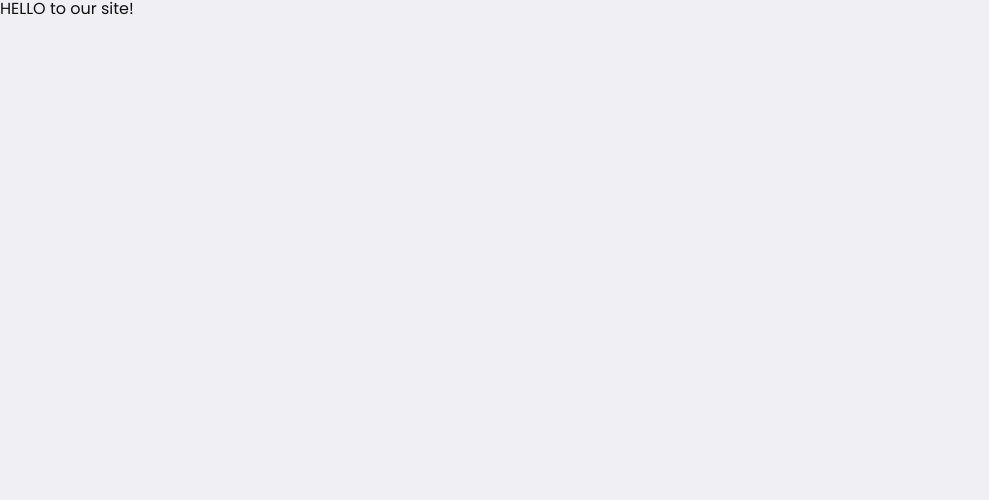
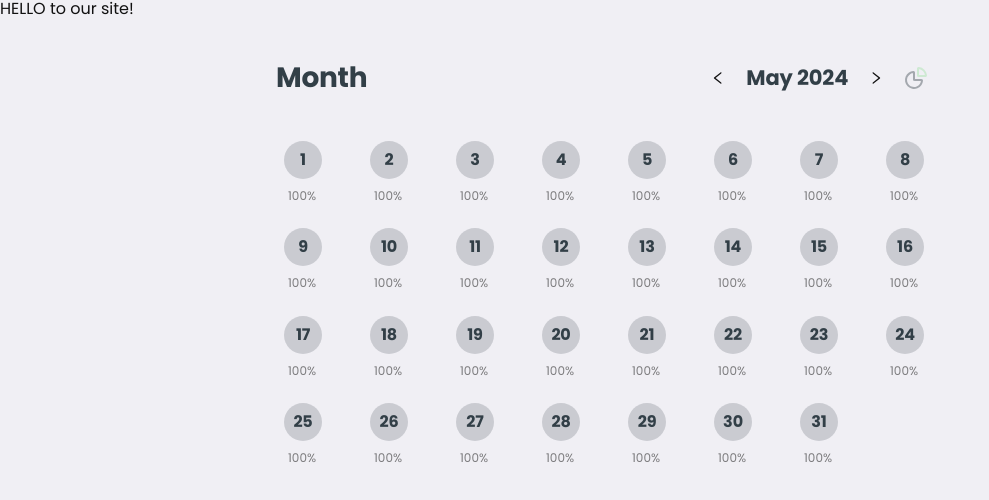
Before and after one commit to Ficefi/project-team-1-fson95, a React (Vite) app: page / in a window 1280 px wide. Shown: the top 500 px of the page, without its empty margins (0-989 px from the left). Built offline with nearby package versions, Linux system fonts and the light colour scheme.

Commit message:
monhinfo (marking, design, adaptive)

```diff
--- a/package.json
+++ b/package.json
@@ -14,6 +14,7 @@
     "@reduxjs/toolkit": "^2.2.4",
     "axios": "^1.6.8",
     "clsx": "^2.1.1",
+    "date-fns": "^3.6.0",
     "formik": "^2.4.6",
     "modern-normalize": "^2.0.0",
     "nanoid": "^5.0.7",
--- /dev/null
+++ b/src/components/MonthInfo/MonthInfo.jsx
@@ -0,0 +1,118 @@
+import { useState } from "react";
+import {
+  format,
+  startOfWeek,
+  addDays,
+  startOfMonth,
+  endOfMonth,
+  endOfWeek,
+  isSameMonth,
+  subMonths,
+  addMonths
+} from "date-fns";
+import { AiOutlineLeft, AiOutlineRight } from "react-icons/ai";
+import s from "./MonthInfo.module.css"
+import sprite from "./sprite.svg"
+
+const MonthInfo = () => {
+  const [selectedDate, setSelectedDate] = useState(new Date());
+  const [activeDate, setActiveDate] = useState(new Date());
+
+  const getHeader = () => {
+    return (
+      <div>
+        <div
+          className="todayButton"
+          onClick={() => {
+            setSelectedDate(new Date());
+            setActiveDate(new Date());
+          }}
+        >
+        </div>
+        <h2 className="currentMonth">{format(activeDate, "MMMM yyyy")}</h2>
+      </div>
+    );
+  };
+
+const generateDatesForCurrentWeek = (date, selectedDate, activeDate) => {
+  let currentDate = date;
+  const week = [];
+  for (let day = 0; day < 7; day++) {
+    const cloneDate = currentDate;
+    if (isSameMonth(currentDate, activeDate)) {
+      week.push(
+       <div>
+        <button
+          className={s.btnday}
+          onClick={() => {
+            setSelectedDate(cloneDate);
+          }}
+        >
+          {isSameMonth(currentDate, activeDate) ? format(currentDate, "d") : ""}
+        </button>
+        <p className={s.completed}>100%</p>
+        </div>
+      );
+    }
+    currentDate = addDays(currentDate, 1);
+  }
+  return <>{week}</>;
+};
+
+  const getDates = () => {
+    const startOfTheSelectedMonth = startOfMonth(activeDate);
+    const endOfTheSelectedMonth = endOfMonth(activeDate);
+    const startDate = startOfWeek(startOfTheSelectedMonth);
+    const endDate = endOfWeek(endOfTheSelectedMonth);
+
+    let currentDate = startDate;
+
+    const allWeeks = [];
+
+    while (currentDate <= endDate) {
+      allWeeks.push(
+        generateDatesForCurrentWeek(currentDate, selectedDate, activeDate)
+      );
+      currentDate = addDays(currentDate, 7);
+    }
+
+    return (<>
+      <div>
+    <div className={s.weekContainer}>{allWeeks}</div>
+    </div>
+    </>);
+  };
+console.log(sprite)
+  return (
+    <section className={s.section}>
+      <div className={s.block}>
+      <div className={s.container}>
+        <div className={s.blockinfomonth}>
+      <h2 className={s.monthtitle}>Month</h2>
+      <div className={s.changermonth}>
+      <AiOutlineLeft
+          className="navIcon"
+          onClick={() => setActiveDate(subMonths(activeDate, 1))}
+        />
+              <span className={s.monthname}>{getHeader()}</span>
+        <AiOutlineRight
+          className="navIcon"
+          onClick={() => setActiveDate(addMonths(activeDate, 1))}
+        />
+        </div>
+        </div>
+        <div className={s.icon}>
+        <svg className={s.svg}>
+        <use href={sprite + "#icon-pie-chart-02"}></use>
+        </svg>
+        </div>
+        </div>
+        <div className={s.blockdays}>
+      {getDates()}
+      </div>
+      </div>
+    </section>
+  );
+};
+
+export default MonthInfo;
--- /dev/null
+++ b/src/components/MonthInfo/MonthInfo.module.css
@@ -0,0 +1,161 @@
+.section {
+    display: flex;
+    justify-content: center;
+    flex-direction: column;
+    width: 375px;
+   padding: 20px;
+   margin: auto;
+}
+
+.block {
+    display: flex;
+    justify-content: center;
+    flex-direction: column;
+}
+
+.container {
+    display: flex;
+    flex-wrap: wrap;
+    margin-bottom: 24px;
+}
+
+.changermonth {
+    display: flex;
+    align-items: center;
+    gap: 10px;
+}
+
+.blockinfomonth {
+    display: flex;
+    gap: 58px;
+    align-items: center;
+}
+
+.blockdays {
+    display: flex;
+    justify-content: center;
+}
+
+.monthtitle {
+font-weight: 700;
+font-size: 20px;
+line-height: 120%;
+letter-spacing: -0.01em;
+color: var(--main);
+}
+
+.monthname {
+    font-family: var(--font-family);
+font-style: italic;
+font-weight: 700;
+font-size: 12px;
+line-height: 129%;
+letter-spacing: -0.01em;
+text-align: center;
+color: var(--main);
+}
+
+.weekContainer {
+    display: flex;
+    flex-wrap: wrap;
+    column-gap: 18px;
+    row-gap: 20px;
+    padding: 0 8px;
+}
+
+.btnday {
+    display: flex;
+    justify-content: center;
+    align-items: center;
+    border-radius: 30px;
+    padding: 5px 11px;
+    width: 28px;
+    height: 28px;
+    background: rgba(50, 63, 71, 0.2);
+        border: transparent;
+        font-family: var(--font-family);
+font-weight: 700;
+font-size: 14px;
+line-height: 129%;
+letter-spacing: -0.01em;
+color: var(--main);
+}
+
+.completed {
+    font-family: var(--font-family);
+font-weight: 400;
+font-size: 10px;
+line-height: 100%;
+color: rgba(47, 47, 47, 0.6);
+margin: 6px 3px;
+}
+
+.icon {
+    display: flex;
+    justify-content: center;
+    align-items: center;
+    margin-left: 16px;
+}
+
+.svg {
+    width: 20px;
+    height: 20px;
+}
+
+@media (min-width: 768px) {
+    .section {
+        width: 768px;
+    }
+    .blockinfomonth {
+        gap: 343px;
+    }
+    .btnday {
+padding: 7px 15px;
+width: 38px;
+height: 38px;
+font-size: 16px;
+line-height: 150%;
+    }
+    .weekContainer {
+        column-gap: 48px;
+    row-gap: 15px;
+    }
+    .completed {
+font-size: 12px;
+line-height: 187%;
+color: rgba(47, 47, 47, 0.6);
+margin: 6px 4px;
+    }
+    .monthname {
+        font-style: normal;
+font-size: 14px;
+line-height: 150%;
+    }
+    .changermonth {
+        gap: 20px;
+    }
+    .monthtitle {
+font-size: 28px;
+line-height: 114%;
+    }
+    .icon {
+        margin-left: 20px
+    }
+    .svg {
+        width: 24px;
+        height: 24px;
+    }
+}
+
+@media (min-width: 1440px) {
+    .section {
+        width: 728px;
+    }
+    .blockinfomonth {
+        gap: 310px;
+    }
+    .weekContainer {
+        column-gap: 43px;
+    row-gap: 15px;
+    }
+}
--- a/src/components/SharedLayout/SharedLayout.jsx
+++ b/src/components/SharedLayout/SharedLayout.jsx
@@ -1,5 +1,6 @@
 import { Suspense } from 'react';
 import { Outlet } from 'react-router-dom';
+import MonthInfo from '../MonthInfo/MonthInfo';
 
 const SharedLayout = () => {
   return (
@@ -7,6 +8,7 @@ const SharedLayout = () => {
       <Suspense fallback={null}>
         <Outlet />
       </Suspense>
+      <MonthInfo />
     </>
   );
 };
```
Also changed, not shown: src/components/MonthInfo/sprite.svg (added), 1 other file (tests, documents, lock files or other folders).
